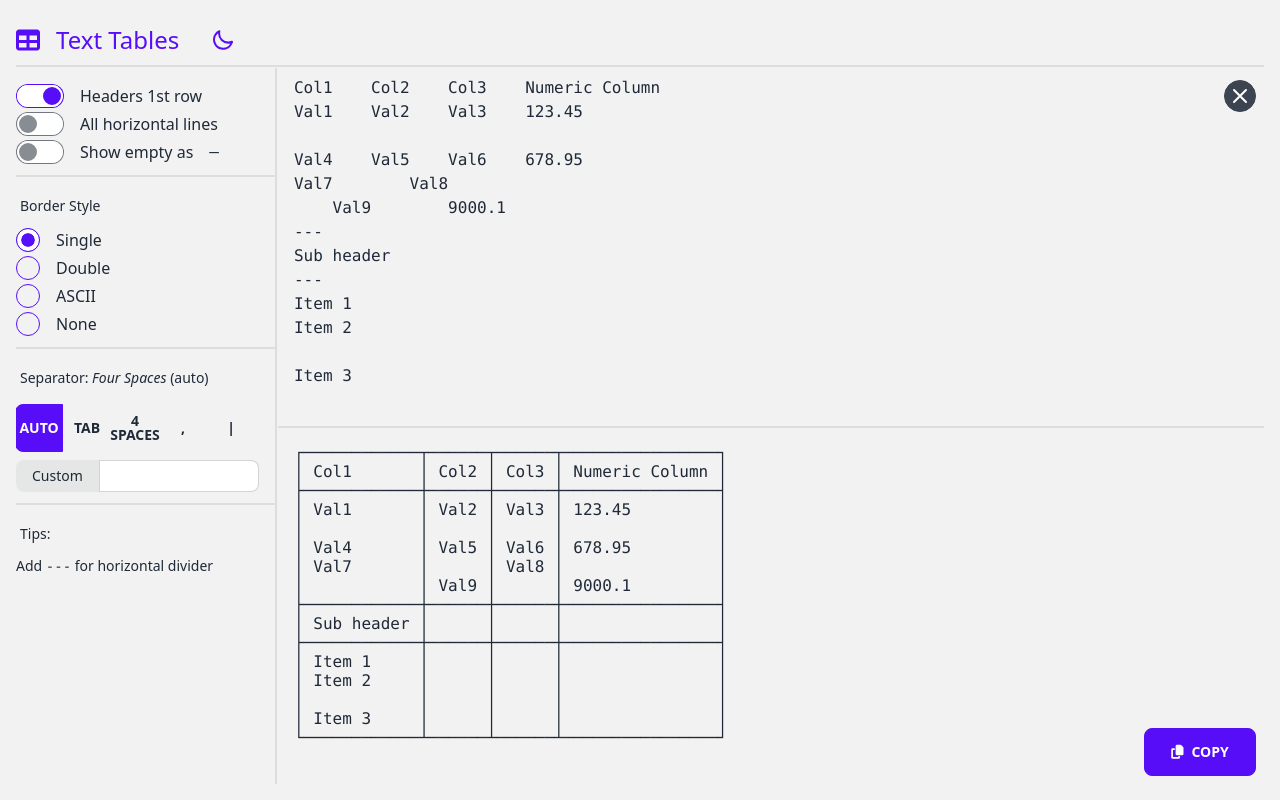
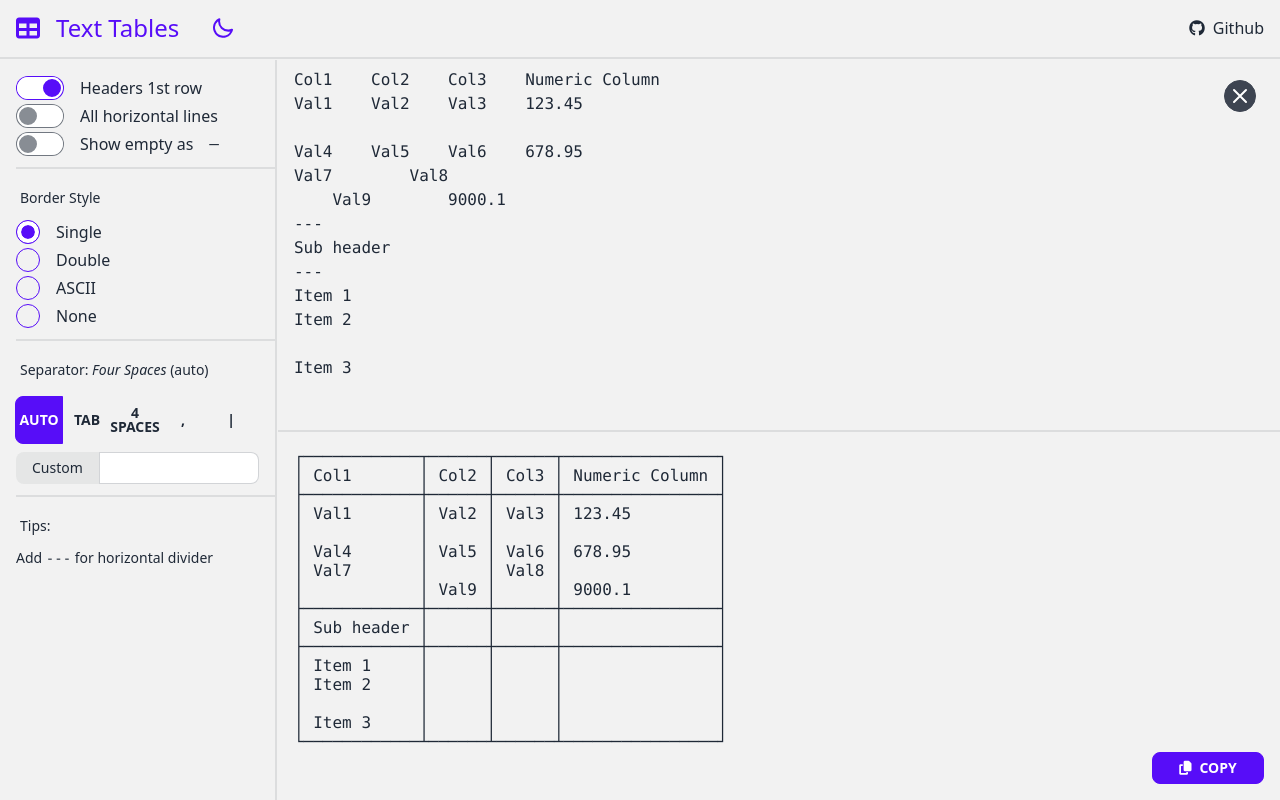
Before and after one commit to jelitter/super-tables, an Angular app: page / in a window 1280 px wide. Built offline with nearby package versions, Linux system fonts and the light colour scheme.

Commit message:
💄Styling update

```diff
--- a/src/app/app.component.html
+++ b/src/app/app.component.html
@@ -1,6 +1,8 @@
-<div class="header flex gap-8">
-  <h1 class="h-12">
-    <i class="fas fa-table text-primary"></i><span class="text-primary">Text Tables</span>
+<div class="flex justify-between gap-8 p-4 header">
+  <div class="box-border flex gap-8">
+    <h1 class="h-6">
+      <i class="fas fa-table text-primary"></i
+      ><span class="text-primary">Text Tables</span>
     </h1>
     <label class="swap swap-rotate text-primary">
       <!-- this hidden checkbox controls the state -->
@@ -9,10 +11,9 @@
         [(ngModel)]="isDarkMode"
         (click)="switchTheme($event)"
       />
-
       <!-- sun icon -->
       <svg
-      class="swap-on fill-current w-6 h-6w-6"
+        class="w-6 fill-current swap-on h-6w-6"
         xmlns="http://www.w3.org/2000/svg"
         viewBox="0 0 24 24"
       >
@@ -20,10 +21,9 @@
           d="M5.64,17l-.71.71a1,1,0,0,0,0,1.41,1,1,0,0,0,1.41,0l.71-.71A1,1,0,0,0,5.64,17ZM5,12a1,1,0,0,0-1-1H3a1,1,0,0,0,0,2H4A1,1,0,0,0,5,12Zm7-7a1,1,0,0,0,1-1V3a1,1,0,0,0-2,0V4A1,1,0,0,0,12,5ZM5.64,7.05a1,1,0,0,0,.7.29,1,1,0,0,0,.71-.29,1,1,0,0,0,0-1.41l-.71-.71A1,1,0,0,0,4.93,6.34Zm12,.29a1,1,0,0,0,.7-.29l.71-.71a1,1,0,1,0-1.41-1.41L17,5.64a1,1,0,0,0,0,1.41A1,1,0,0,0,17.66,7.34ZM21,11H20a1,1,0,0,0,0,2h1a1,1,0,0,0,0-2Zm-9,8a1,1,0,0,0-1,1v1a1,1,0,0,0,2,0V20A1,1,0,0,0,12,19ZM18.36,17A1,1,0,0,0,17,18.36l.71.71a1,1,0,0,0,1.41,0,1,1,0,0,0,0-1.41ZM12,6.5A5.5,5.5,0,1,0,17.5,12,5.51,5.51,0,0,0,12,6.5Zm0,9A3.5,3.5,0,1,1,15.5,12,3.5,3.5,0,0,1,12,15.5Z"
         />
       </svg>
-
       <!-- moon icon -->
       <svg
-      class="swap-off fill-current w-6 h-6w-6"
+        class="w-6 fill-current swap-off h-6w-6"
         xmlns="http://www.w3.org/2000/svg"
         viewBox="0 0 24 24"
       >
@@ -33,5 +33,18 @@
       </svg>
     </label>
   </div>
-<div class="divider m-0 h-1"></div>
+
+  <!-- Github icon and link -->
+
+  <a
+    href="https://github.com/jelitter/tables"
+    target="_blank"
+    class="flex items-center justify-center gap-2 hover:text-dark"
+  >
+    <!-- fontawesome github icon -->
+    <i class="fab fa-github"></i>
+    Github
+  </a>
+</div>
+<div class="h-1 m-0 divider"></div>
 <router-outlet></router-outlet>
--- a/src/app/app.component.scss
+++ b/src/app/app.component.scss
@@ -2,7 +2,7 @@
   height: 100%;
   display: flex;
   flex-direction: column;
-  padding: 1rem;
+  padding: 0;
 
   nav {
     width: 100%;
--- a/src/components/tables/tables.component.html
+++ b/src/components/tables/tables.component.html
@@ -3,7 +3,7 @@
   <form
     [noValidate]="true"
     (change)="onSettingsChange()"
-    class="flex flex-col gap-1 pt-4"
+    class="flex flex-col gap-1 pt-4 pl-4"
   >
     <label class="flex gap-4 align-middle">
       <input
@@ -206,7 +206,7 @@
   >
 
   <button
-    class="absolute gap-2 opacity-0 btn btn-primary bottom-6 right-6 w-28 opa"
+    class="absolute gap-2 opacity-0 btn btn-primary btn-sm bottom-4 right-4 w-28 opa"
     [class.opacity-100]="outputText.length > 0"
     [class.btn-success]="copied"
     (click)="copyToClipboard()"
```
Lines whose indentation alone changed are shown as unchanged.
